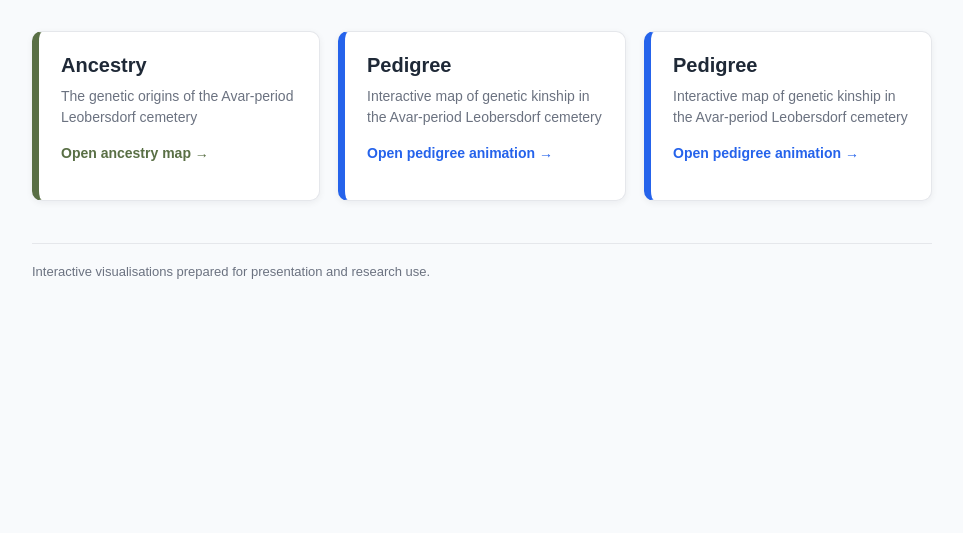
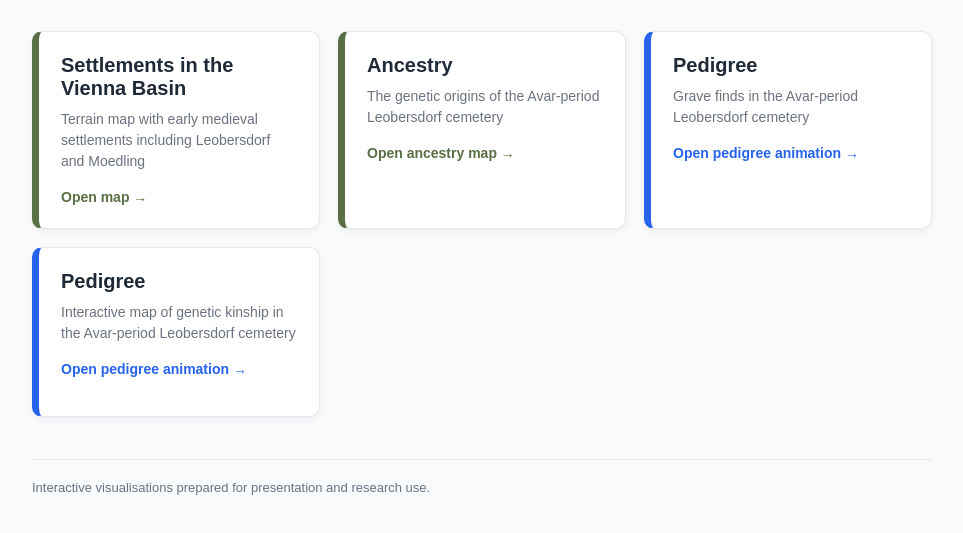
Before and after one commit to Feliksmueller/histogenes_visuals, a plain HTML site: page index.html in a window 1280 px wide. Shown: the part 143-676 px from the top of the page, without its empty margins (158-1121 px from the left). Drawn offline with Linux system fonts and the light colour scheme.

Commit message:
map plus leo files index 2

```diff
--- a/index.html
+++ b/index.html
@@ -144,6 +144,12 @@
     <section class="grid">
 
 
+      <!-- Add these only once the corresponding files exist -->
+      <a class="card locations" href="3D_TerrainTour.html">
+        <h2>Settlements in the Vienna Basin</h2>
+        <p>Terrain map with early medieval settlements including Leobersdorf and Moedling</p>
+        <span class="open">Open map →</span>
+      </a>
 
       <!-- Add these only once the corresponding files exist -->
       <a class="card locations" href="leobersdorf_ancestry_map.html">
@@ -155,7 +161,7 @@
       <!-- Add these only once the corresponding files exist -->
       <a class="card issuers" href="leobersdorf_grave_finds_map.html">
         <h2>Pedigree</h2>
-        <p>Interactive map of genetic kinship in the Avar-period Leobersdorf cemetery</p>
+        <p>Grave finds in the Avar-period Leobersdorf cemetery</p>
         <span class="open">Open pedigree animation →</span>
       </a>
 
```
